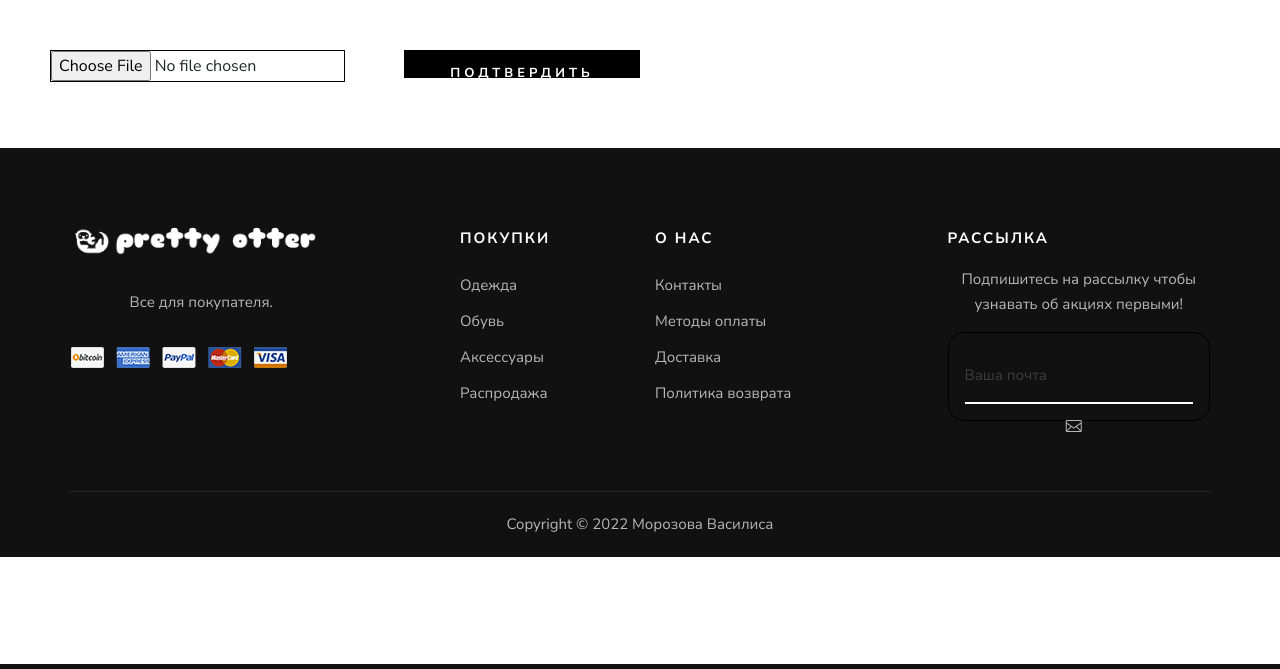
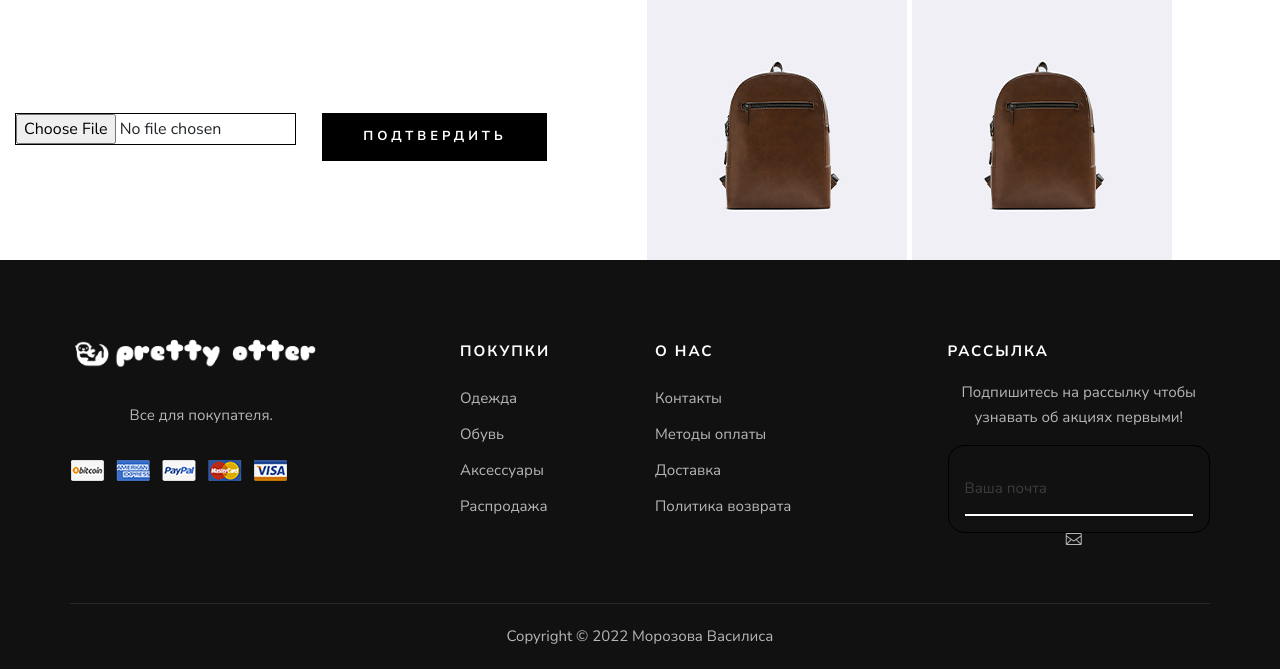
Before and after one commit to vvmorozova/clothes-site, a Django app: page /virtual_try_on/ in a window 1280 px wide. Shown: the part 136-805 px from the top of the page. Run offline with Django 4.2, Linux system fonts and the light colour scheme; some libraries are stand-ins or nearby versions.

Commit message:
fixed vn2

```diff
--- a/riddles/static/css/style.css
+++ b/riddles/static/css/style.css
@@ -172,6 +172,21 @@
 	/* justify-content: right; */
 }
 
+.qu-btn-vton {
+	display: inline-block;
+	font-size: 13px;
+	font-weight: 700;
+	text-transform: uppercase;
+	padding: 14px 30px;
+	color: #ffffff;
+	background: #000000;
+	letter-spacing: 4px;
+	float: right;
+	width: 40%; /* Full width */
+	height: 40%;
+	text-align:center;
+	/* justify-content: right; */
+}
 .primary-btn {
 	display: inline-block;
 	font-size: 13px;
--- a/templates/virtual_try_on.html
+++ b/templates/virtual_try_on.html
@@ -4,13 +4,17 @@
 
 {% block content %}
 {% load static %}
-<div style="display: flex; margin: 50px" >
-<div class="column" style=" flex: 50%;">
-    <input type="file" id="vton-photo" name="vton-photo" accept="image/png, image/jpeg">
+<div class="row" >
+<div class="column" >
+    <input style="margin-left: 30px;"type="file" id="vton-photo" name="vton-photo" accept="image/png, image/jpeg">
     <a href="." class="qu-btn">Подтвердить</a>
 </div>
-<div class="column" style=" flex: 50%;">
-    <img>
+<svg width="100" height="110">
+    <rect width="300" height="100" style="fill:rgb(255,255,255);stroke-width:3;stroke:rgb(255,255,255)" />
+  </svg>
+<div class="column" style="justify-content: right;" align="right">
+<img src=" {% static "img/product/product-7.jpg" %}" >
+<img src=" {% static "img/product/product-7.jpg" %}" >
 </div>
 </div>
 {% endblock %}
```
